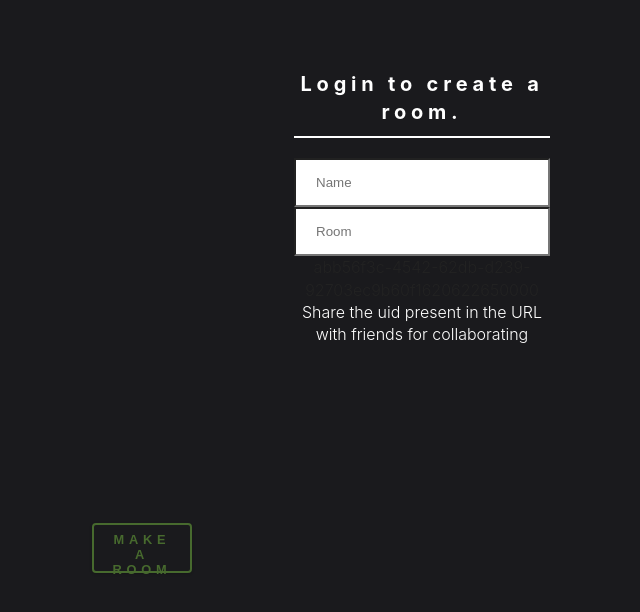
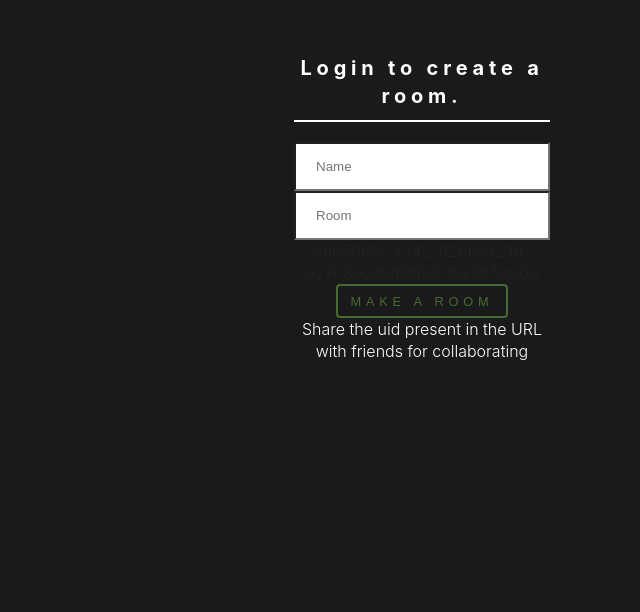
Before and after one commit to jenil123/pair-programming, a React (Create React App) app: page / in a window 1280 px wide. Shown: the part 182-794 px from the top of the page, without its empty margins (218-858 px from the left). Built offline with nearby package versions, Linux system fonts and the light colour scheme; no server answers.

Commit message:
Update Editor.css

```diff
--- a/src/Editor/Editor.css
+++ b/src/Editor/Editor.css
@@ -59,7 +59,7 @@
   width: 150px;
   margin: 10px;
 }
-.btn {
+.btn1 {
   margin: 10px;
   text-transform: uppercase;
   background: var(--clr-primary);
```
